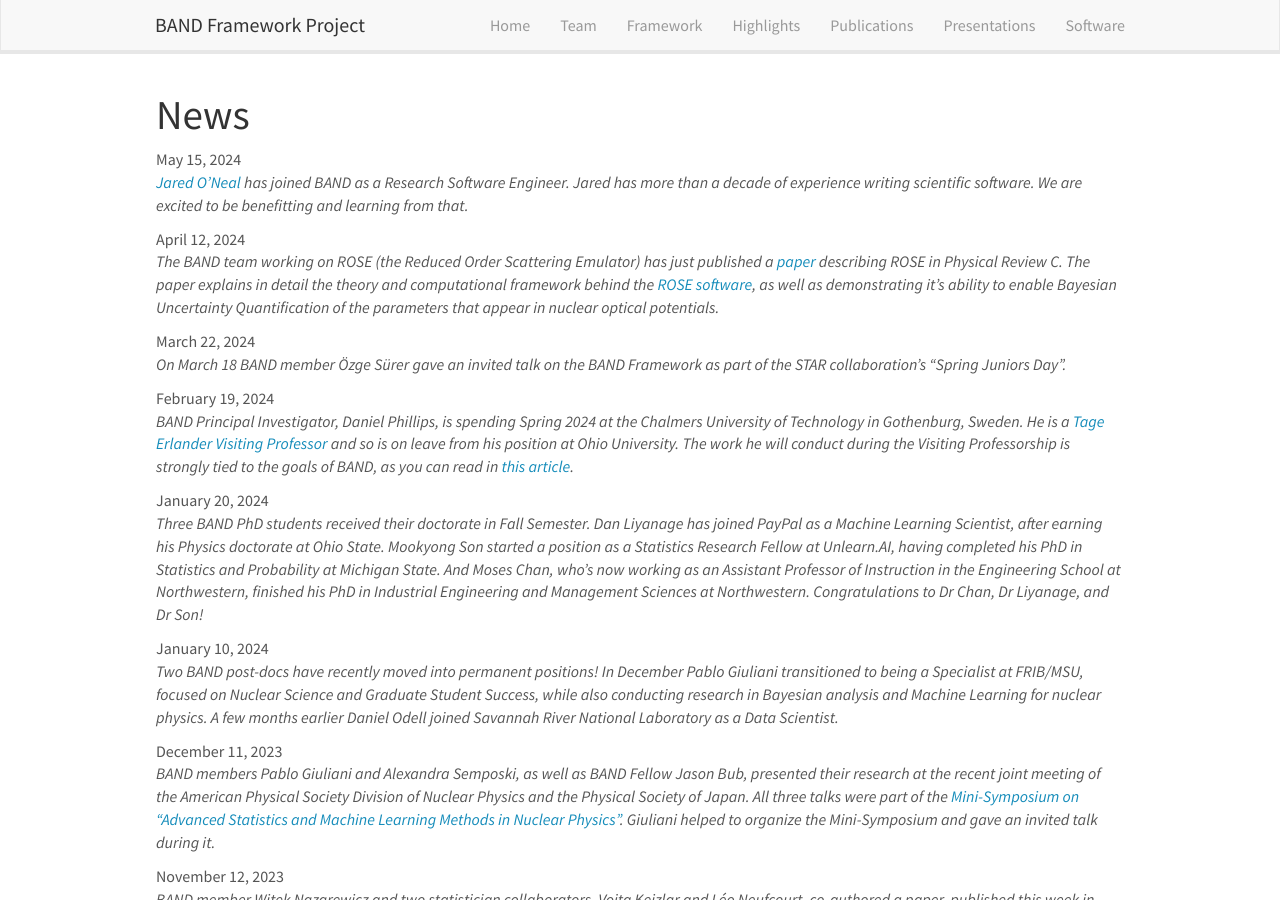
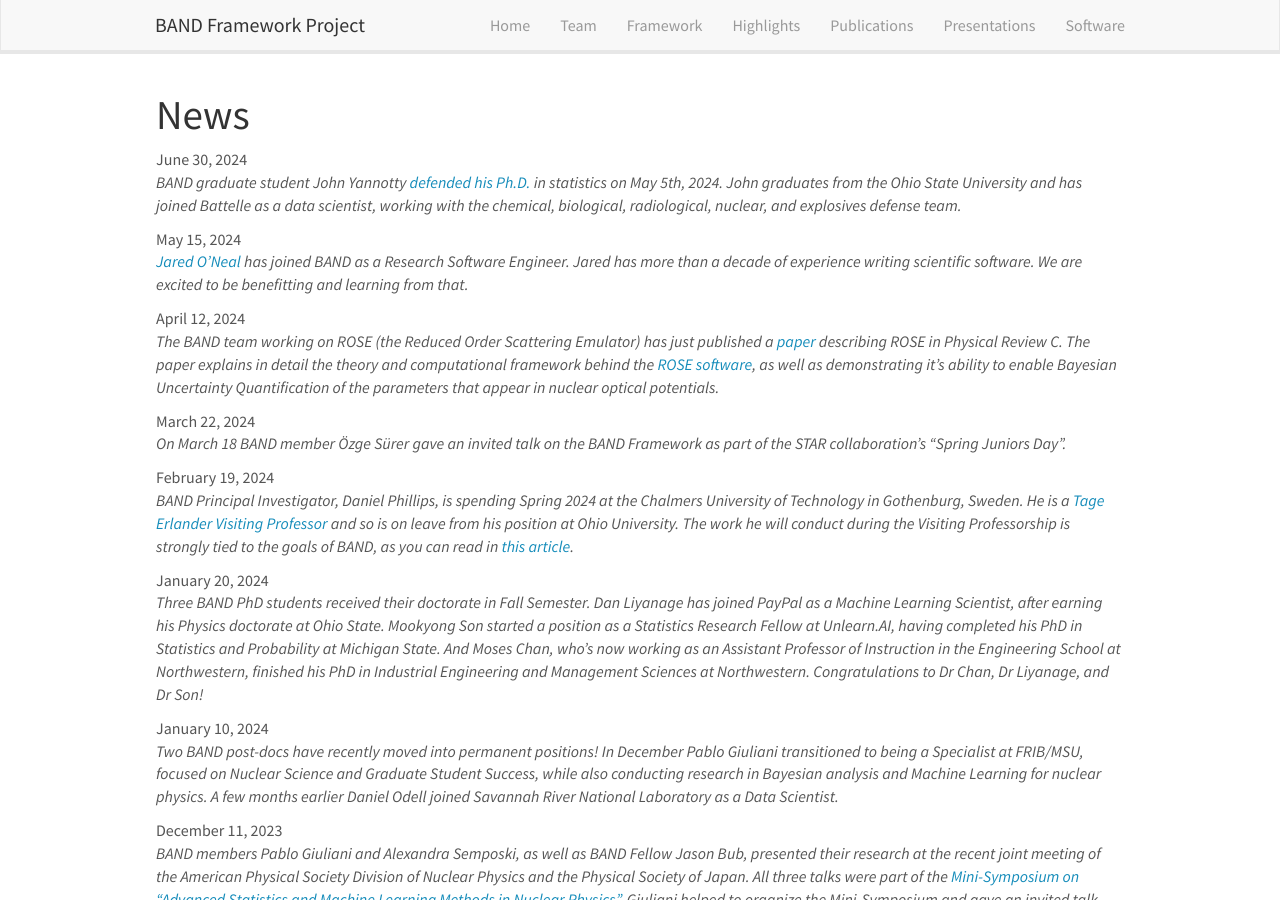
Before and after one commit to bandframework/bandframework.github.io, a Jekyll site: the page built from _pages/allnews.md, in a window 1280 px wide and 900 px high. Built offline with Jekyll 4.4.1, drawn with Linux system fonts in a browser that asks for light colours; nearby versions of some CDN libraries.

Commit message:
Yannotty news item

```diff
--- a/_data/news.yml
+++ b/_data/news.yml
@@ -1,3 +1,7 @@
+- date: June 30, 2024
+  headline: >
+    BAND graduate student John Yannotty <a href="https://stat.osu.edu/events/dissertation-defense-john-yannotty">defended his Ph.D.</a> in statistics on May 5th, 2024. John graduates from the Ohio State University and has joined Battelle as a data scientist, working with the chemical, biological, radiological, nuclear, and explosives defense team.
+
 - date: May 15, 2024
   headline: >
    <a href="https://www.anl.gov/profile/jared-p-o-neal">Jared O'Neal</a> has joined BAND as a Research Software Engineer. Jared has more than a decade of experience writing scientific software. We are excited to be benefitting and learning from that.
```
